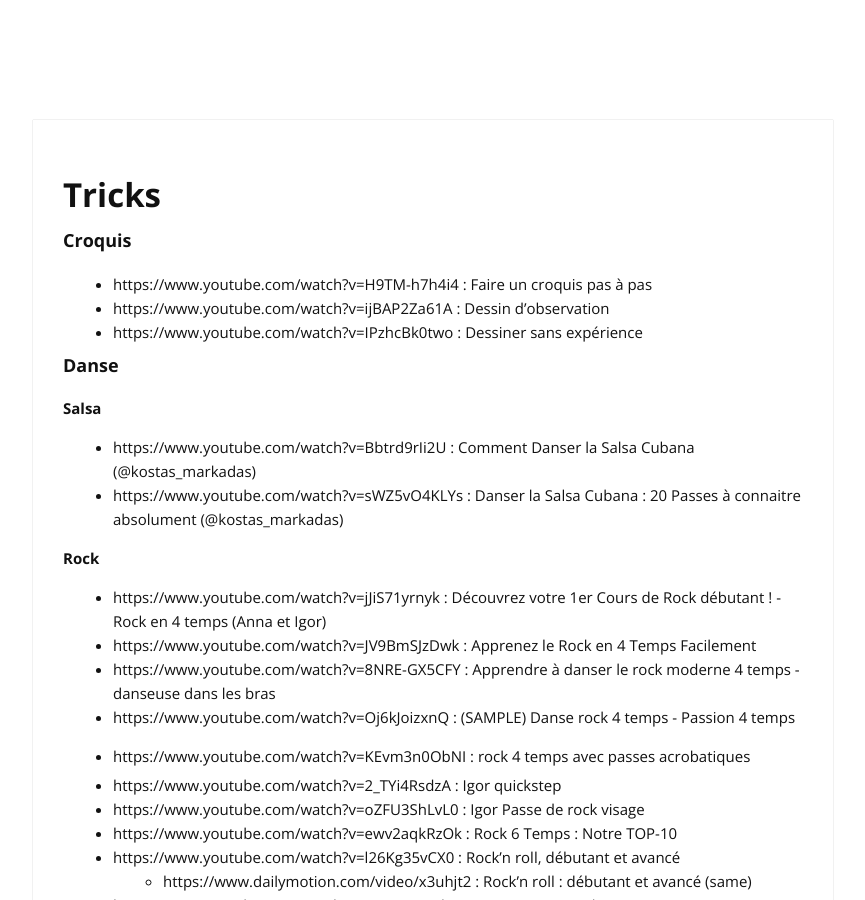
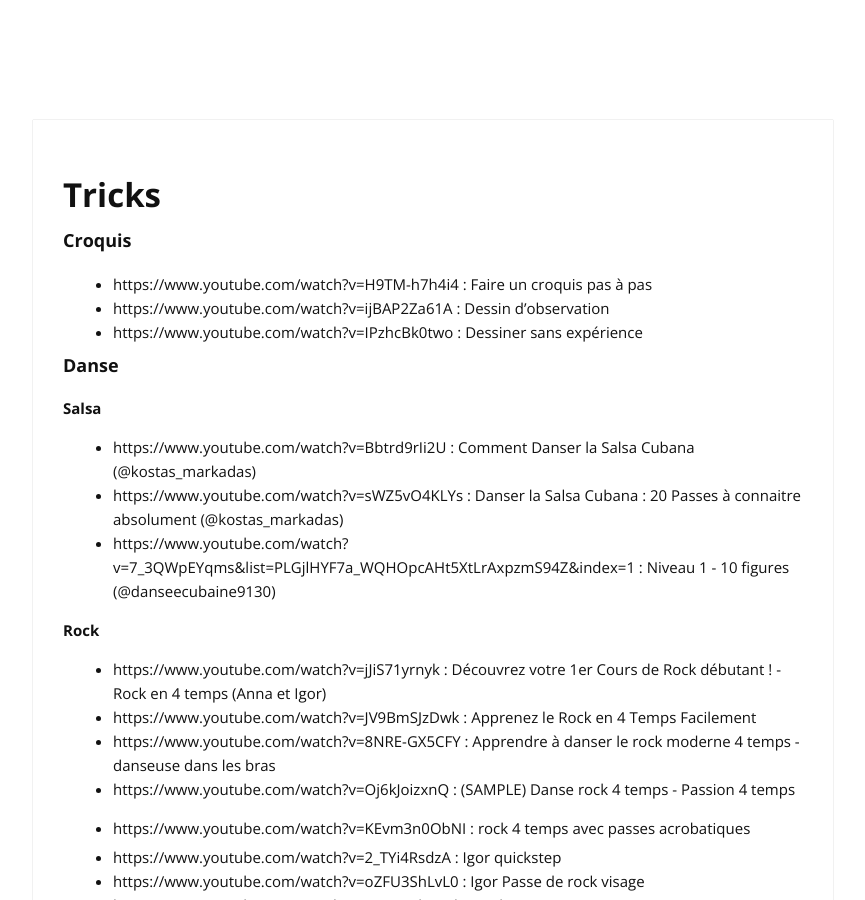
Before and after one commit to cylmat/cylmat.github.io, a Jekyll site: the page built from _pages/tricks.md, in a window 1280 px wide and 900 px high. Shown: the whole window, without its empty margins (207-1072 px from the left). Built offline with Jekyll 4.4.1, drawn with Linux system fonts in a browser that asks for light colours; nearby versions of some CDN libraries.

Commit message:
Update tricks.md

```diff
--- a/_pages/tricks.md
+++ b/_pages/tricks.md
@@ -15,6 +15,7 @@
 **Salsa**
 - https://www.youtube.com/watch?v=Bbtrd9rIi2U : Comment Danser la Salsa Cubana (@kostas_markadas)
 - https://www.youtube.com/watch?v=sWZ5vO4KLYs : Danser la Salsa Cubana : 20 Passes à connaitre absolument (@kostas_markadas)
+- https://www.youtube.com/watch?v=7_3QWpEYqms&list=PLGjlHYF7a_WQHOpcAHt5XtLrAxpzmS94Z&index=1 : Niveau 1 - 10 figures (@danseecubaine9130)
 
 **Rock**
 - https://www.youtube.com/watch?v=jJiS71yrnyk : Découvrez votre 1er Cours de Rock débutant ! - Rock en 4 temps (Anna et Igor)
```
